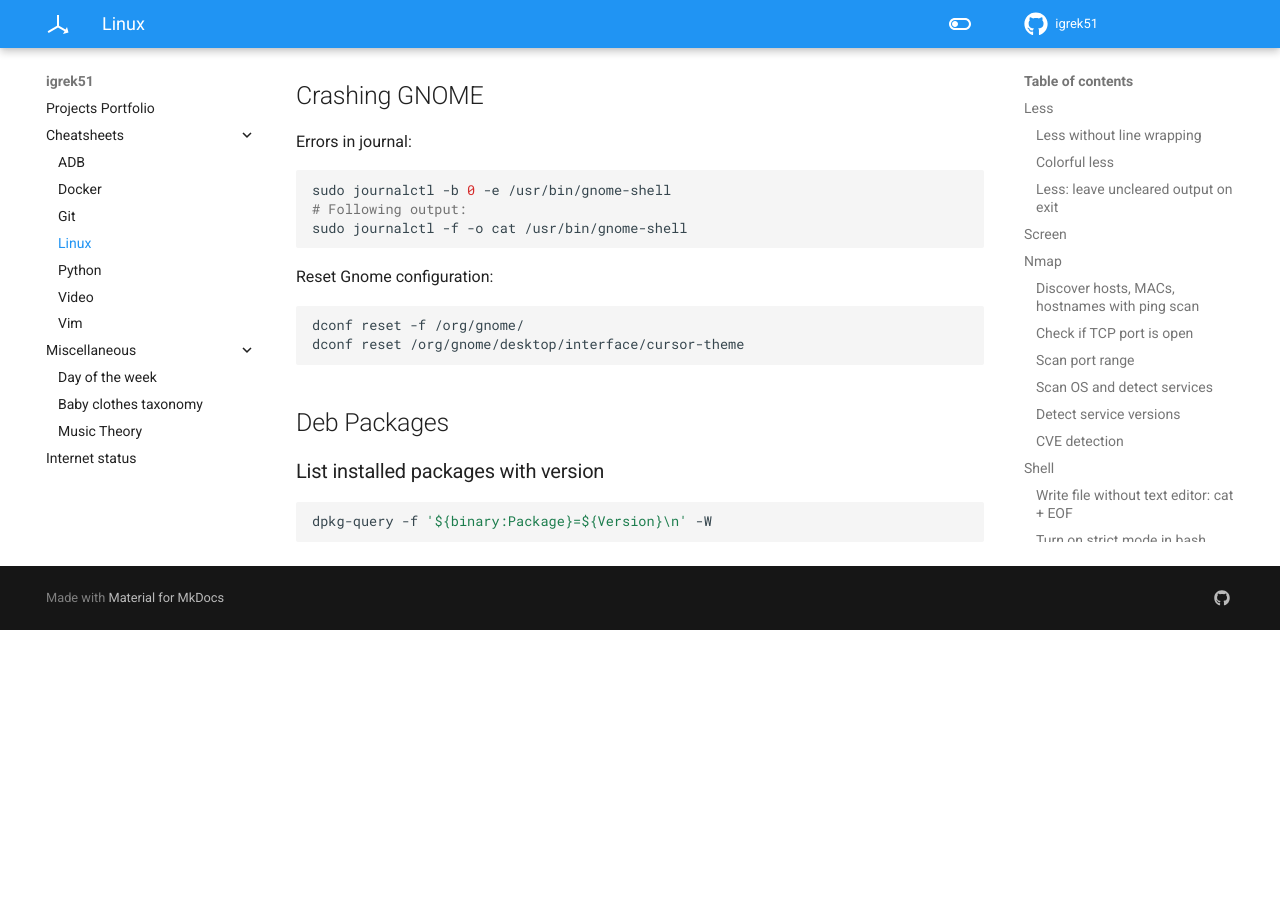
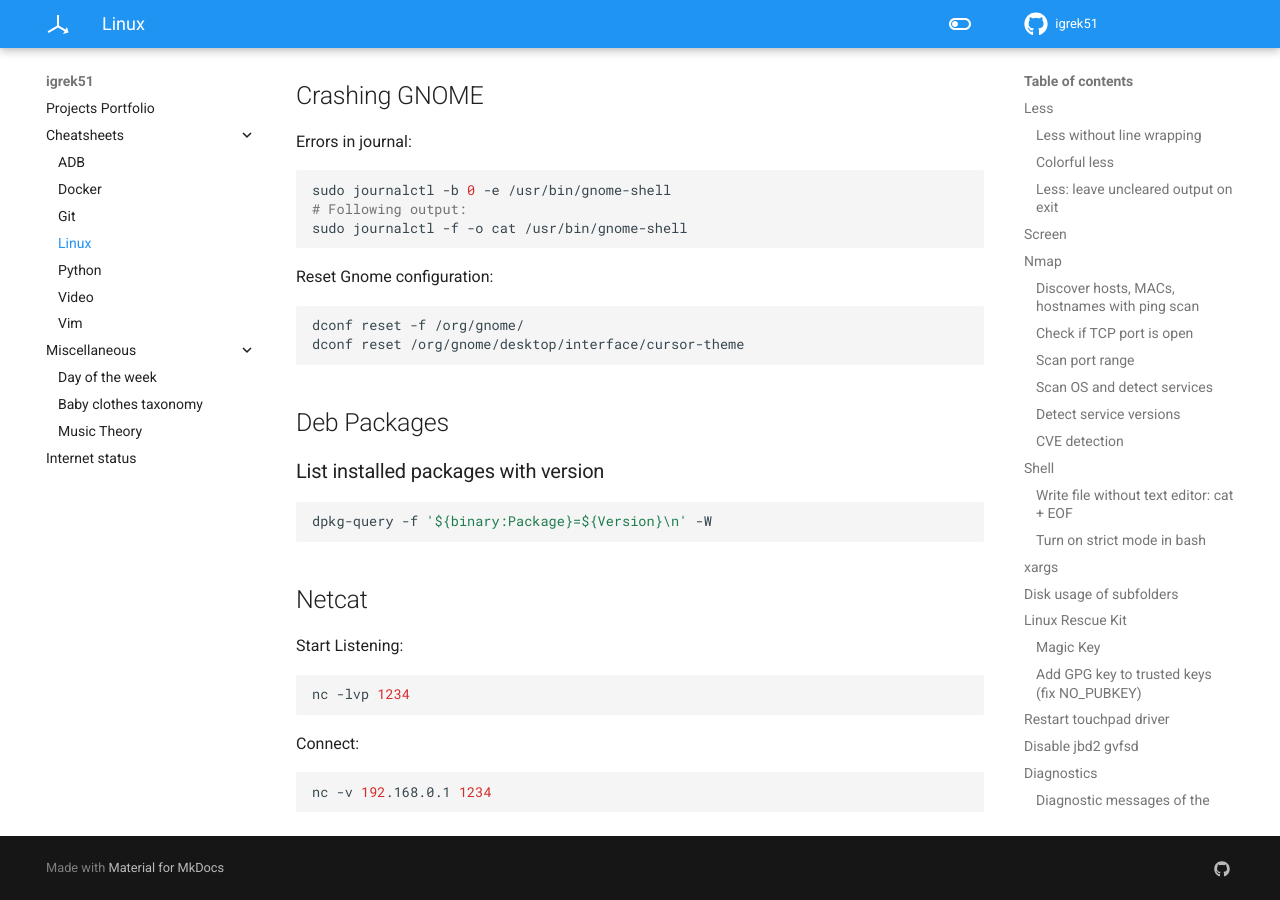
Before and after one commit to igrek51/igrek51.github.io, an MkDocs documentation site: the page built from docs/cheatsheet/linux.md, in a window 1280 px wide and 900 px high, scrolled down 4032 px. Built offline with MkDocs 1.6.1 and Material for MkDocs 9.7.7, drawn with Linux system fonts in a browser that asks for light colours; before the commit the page ends 4662 px from its top, so only the background shows below that.

Commit message:
Add netcat and wireless adb instructions

````diff
--- a/docs/cheatsheet/linux.md
+++ b/docs/cheatsheet/linux.md
@@ -170,3 +170,13 @@
 ```shell
 dpkg-query -f '${binary:Package}=${Version}\n' -W
 ```
+
+## Netcat
+Start Listening:
+```sh
+nc -lvp 1234
+```
+Connect:
+```sh
+nc -v 192.168.0.1 1234
+```
````
Also changed, not shown: docs/cheatsheet/adb.md (+6 -0 lines).
